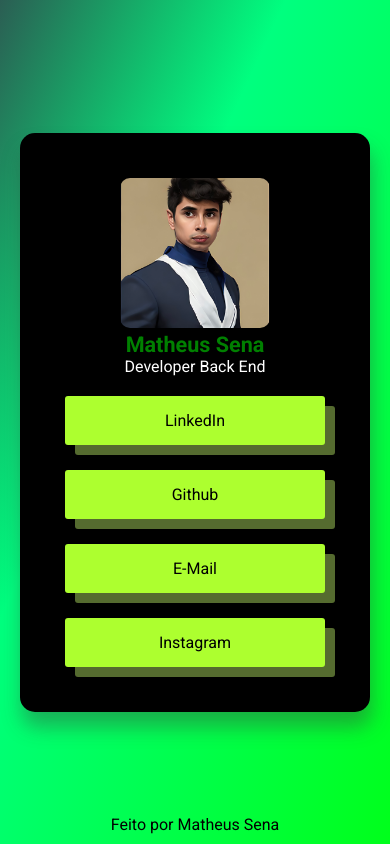
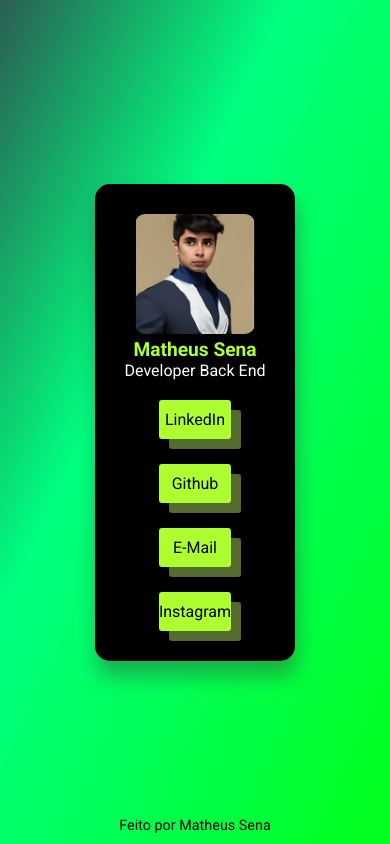
Before and after one commit to MathSena/MyLinks, a plain HTML site: page index.html in a window 390 px wide. Drawn offline with Linux system fonts and the light colour scheme.

Commit message:
Refactoring code

```diff
--- a/index.html
+++ b/index.html
@@ -16,19 +16,22 @@
 <body>
   <section>
     <header>
-      <img src="images/perfil.JPG" alt="foto de perfil de Matheus" />
+      <img src="images/perfil.JPG" alt="Foto de perfil de Matheus Sena" />
       <h3>Matheus Sena</h3>
       <p>Developer Back End</p>
     </header>
-    <main>
-      <a href="https://www.linkedin.com/in/mathsena/" target="_blank">LinkedIn</a>
-      <a href="https://github.com/mathsena" target="_blank">Github</a>
-      <a href="malito:mathsena07@hotmail.com">E-Mail</a>
-      <a href="https://www.instagram.com/itsmathsena/" target="_blank">Instagram</a>
-    </main>
+    <nav>
+      <main>
+        <a href="https://www.linkedin.com/in/mathsena/" target="_blank"
+          aria-label="LinkedIn de Matheus Sena">LinkedIn</a>
+        <a href="https://github.com/mathsena" target="_blank" aria-label="Github de Matheus Sena">Github</a>
+        <a href="mailto:mathsena07@hotmail.com" aria-label="Enviar e-mail para Matheus Sena">E-Mail</a>
+        <a href="https://www.instagram.com/itsmathsena/" target="_blank"
+          aria-label="Instagram de Matheus Sena">Instagram</a>
+      </main>
+    </nav>
   </section>
   <footer>Feito por Matheus Sena</footer>
 </body>
 
-
 </html>
--- a/style.css
+++ b/style.css
@@ -1,3 +1,4 @@
+/* Reset CSS */
 *{
   margin: 0;
   padding: 0;
@@ -5,6 +6,7 @@
   font-family: "Roboto", sans-serif;
 }
 
+/* Global styles */
 body{
   display: flex;
   align-items: center;
@@ -20,6 +22,7 @@
   to{background-position: 100% 100%;}
 }
 
+/* Header styles */
 header p{
   color: #fff;
 }
@@ -27,7 +30,7 @@
 section{
   padding:45px;
   background-color: black;
-  width:350px;
+  max-width:350px;
   border-radius:15px;
   display:flex;
   align-items: center;
@@ -36,6 +39,7 @@
   gap: 20px;
   text-align: center;
   box-shadow: 2px 15px 20px rgba(61,61,61, .4);
+  margin: 0 20px;
 }
 
 header img{
@@ -44,10 +48,11 @@
 }
 
 header h3{
-  color: green;
+  color: #ADFF2F;
   font-size:1.35rem;
 }
 
+/* Main styles */
 main{
   display: flex;
   flex-direction: column;
@@ -57,22 +62,50 @@
 
 main a{
   background: #ADFF2F;
-  padding: 15px 0;
-  tex-decoration: none;
+  padding: 15px 30px;
+  text-decoration: none;
   color: #000;
   border-radius: 3px;
   box-shadow: 10px 10px #556B2F;
   transition: all .5s ease-in-out;
-  text-decoration: none;
-
+  cursor: pointer;
 }
 
 main a:hover{
   opacity: .85;
 }
 
+/* Footer styles */
 footer{
   position: absolute;
   bottom: 10px;
-  color: #black;
+  color: #000;
   font-size: 1rem;
+}
+
+/* Media queries for responsive design */
+@media only screen and (max-width: 768px) {
+  body {
+    padding: 20px;
+  }
+
+  section {
+    padding: 30px;
+  }
+
+  header img{
+    width:120px;
+  }
+
+  header h3{
+    font-size:1.2rem;
+  }
+
+  main a {
+    padding: 10px 0;
+  }
+
+  footer {
+    font-size: 0.9rem;
+  }
+}
```
